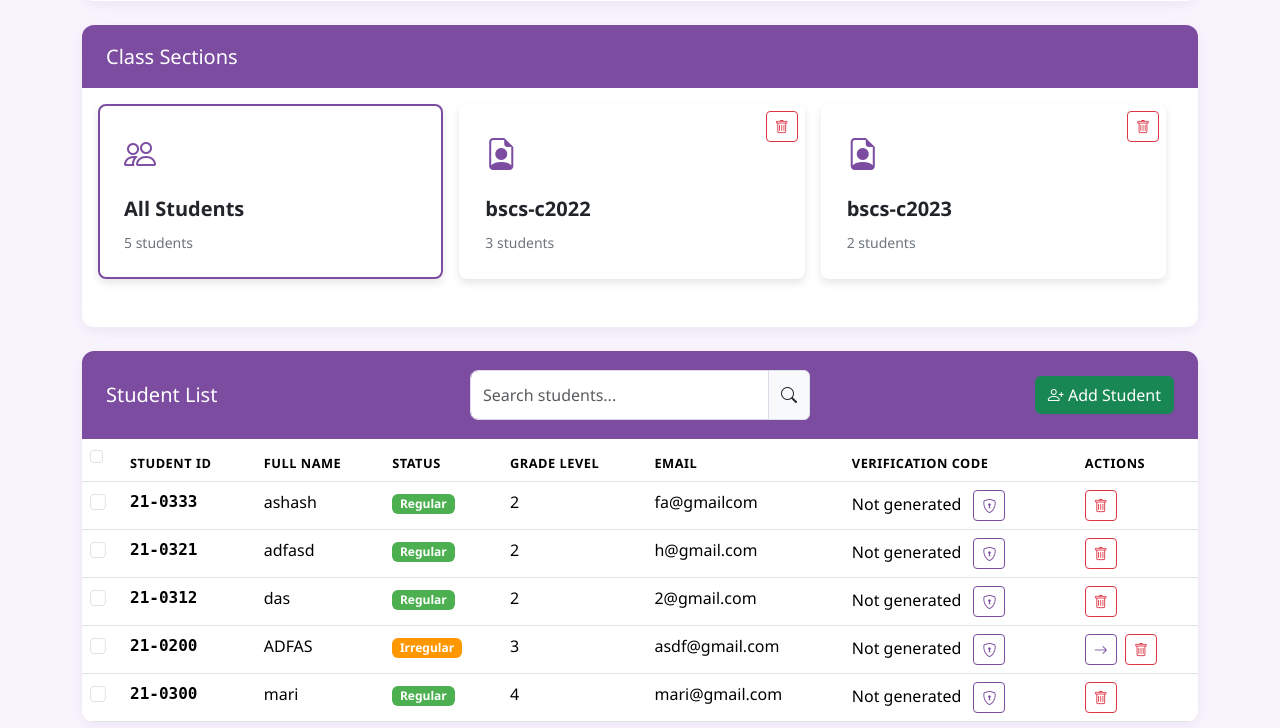
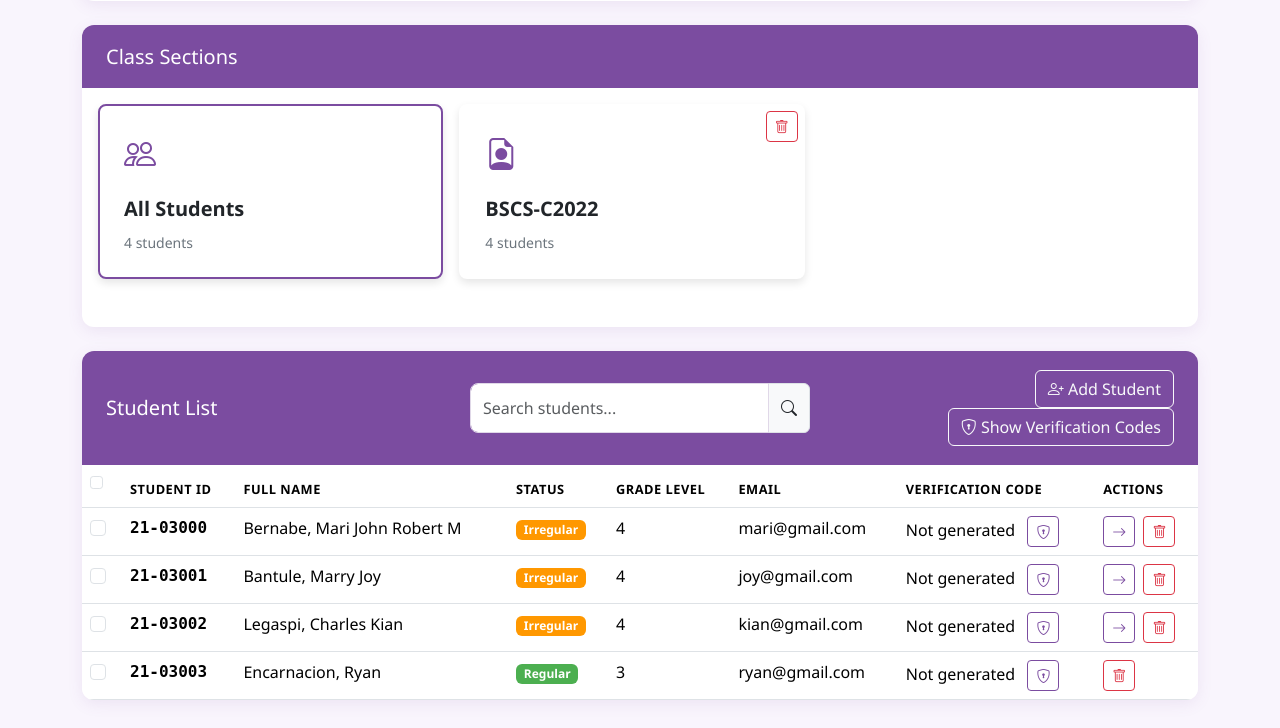
Before and after one commit to BernabeMari/rankwise_elec5, a Flask app: page /auth/admin/users in a window 1280 px wide. Shown: the part 657-1385 px from the top of the page. Run offline with Flask 3, Linux system fonts and the light colour scheme; the visitor is signed in with stand-in values (Sample User, id 1); data that the repository does not hold is empty.

Commit message:
added a feature to show student names with verification code

```diff
--- a/app/templates/manage_users.html
+++ b/app/templates/manage_users.html
@@ -249,8 +249,11 @@
                 </div>
             </div>
             <div class="col-md-4 text-end">
-                <button class="btn btn-success" id="addStudentBtn">
+                <button class="btn btn-outline-light ms-2" id="addStudentBtn">
                     <i class="bi bi-person-plus"></i> Add Student
+                </button>
+                <button class="btn btn-outline-light ms-2" data-bs-toggle="modal" data-bs-target="#codesModal" id="showCodesBtn">
+                    <i class="bi bi-shield-lock"></i> Show Verification Codes
                 </button>
             </div>
         </div>
@@ -454,7 +457,7 @@
 <div class="modal fade" id="addStudentModal" tabindex="-1" aria-labelledby="addStudentModalLabel" aria-hidden="true">
     <div class="modal-dialog modal-dialog-centered">
         <div class="modal-content">
-            <div class="modal-header bg-success text-white">
+            <div class="modal-header bg-primary text-white">
                 <h5 class="modal-title" id="addStudentModalLabel">Add New Student</h5>
                 <button type="button" class="btn-close btn-close-white" data-bs-dismiss="modal" aria-label="Close"></button>
             </div>
@@ -511,6 +514,37 @@
             </div>
         </div>
     </div>
+
+    </div>
+
+<!-- Verification Codes Modal -->
+<div class="modal fade" id="codesModal" tabindex="-1" aria-labelledby="codesModalLabel" aria-hidden="true">
+    <div class="modal-dialog modal-lg modal-dialog-centered">
+        <div class="modal-content">
+            <div class="modal-header bg-primary text-white">
+                <h5 class="modal-title" id="codesModalLabel">Student Verification Codes</h5>
+                <button type="button" class="btn-close btn-close-white" data-bs-dismiss="modal" aria-label="Close"></button>
+            </div>
+            <div class="modal-body p-0">
+                <div class="table-responsive">
+                    <table class="table mb-0">
+                        <thead>
+                            <tr>
+                                <th>Student Name</th>
+                                <th>Verification Code</th>
+                            </tr>
+                        </thead>
+                        <tbody id="codesTableBody">
+                            <!-- filled dynamically -->
+                        </tbody>
+                    </table>
+                </div>
+            </div>
+            <div class="modal-footer">
+                <button type="button" class="btn btn-outline-secondary" data-bs-dismiss="modal">Close</button>
+            </div>
+        </div>
+    </div>
 </div>
 {% endblock %}
 
@@ -526,6 +560,13 @@
         const moveStudentModal = new bootstrap.Modal(document.getElementById('moveStudentModal'));
         const addStudentModal = new bootstrap.Modal(document.getElementById('addStudentModal'));
         const generateVerificationBtn = document.getElementById('generateVerificationBtn');
+        const codesModalEl = document.getElementById('codesModal');
+        const codesModal = new bootstrap.Modal(codesModalEl);
+        // Ensure modal exists before wiring listeners
+        if (!codesModalEl) {
+            console.error('codesModal element not found');
+        }
+        const showCodesBtn = document.getElementById('showCodesBtn');
 
         // File Upload Functions
         // ====================
@@ -601,6 +642,37 @@
 
         // Student Checklist and Verification Code Functions
         // ===========================================
+        // Show verification codes modal
+        // Load codes when the modal is about to be shown
+        document.getElementById('codesModal').addEventListener('show.bs.modal', function() {
+            fetch('/auth/get-verification-codes')
+                .then(response => response.json())
+                .then(data => {
+                    if (data.success) {
+                        const tbody = document.getElementById('codesTableBody');
+                        tbody.innerHTML = '';
+                        // Build id->name lookup from current table
+                        const idToName = {};
+                        document.querySelectorAll('.student-row').forEach(row => {
+                            idToName[row.dataset.studentId] = row.dataset.studentName;
+                        });
+                        (data.codes || [])
+                            .filter(item => item && item.verification_code)
+                            .forEach(item => {
+                                const displayName = item.fullname || idToName[item.student_id] || item.student_id || '';
+                                const tr = document.createElement('tr');
+                                tr.innerHTML = `
+                                    <td>${displayName}</td>
+                                    <td><span class=\"badge bg-success\">${item.verification_code}</span></td>
+                                `;
+                                tbody.appendChild(tr);
+                            });
+                    } else {
+                        alert('Unable to load verification codes');
+                    }
+                })
+                .catch(() => alert('Unable to load verification codes'));
+        });
 
         // Initial load - check for existing verification codes
         fetchExistingVerificationCodes();
--- a/app/templates/view_form.html
+++ b/app/templates/view_form.html
@@ -223,7 +223,7 @@
                         <div class="mb-3">
                             {% for option in question.get_options() %}
                                 <div class="form-check mb-2">
-                                    <input class="form-check-input" type="checkbox" name="question_{{ question.id }}" value="{{ option }}" id="q{{ question.id }}_{{ loop.index }}">
+                                    <input class="form-check-input" type="checkbox" name="question_{{ question.id }}" value="{{ option }}" id="q{{ question.id }}_{{ loop.index }}" {% if loop.first %}required{% endif %}>
                                     <label class="form-check-label" for="q{{ question.id }}_{{ loop.index }}">{{ option }}</label>
                                 </div>
                             {% endfor %}
--- a/instance/sections.csv
+++ b/instance/sections.csv
@@ -1,3 +1,2 @@
 section_name,file_name,upload_date
-bscs-c2022,4afb43a5-f35d-4c6b-80eb-b3157afac0ca.csv,2025-08-26 13:15:52
-bscs-c2023,a21e45b4-8b1c-4d89-aa7e-85b8edff1d87.csv,2025-09-10 01:40:29
+BSCS-C2022,3f5322ab-3152-4d7b-b105-671ea02761d8.csv,2025-10-07 22:03:51
--- /dev/null
+++ b/instance/students/3f5322ab-3152-4d7b-b105-671ea02761d8.csv
@@ -0,0 +1,5 @@
+student_id,fullname,is_irregular,email,grade_level
+21-03000,"Bernabe, Mari John Robert M",Yes,mari@gmail.com,4
+21-03001,"Bantule, Marry Joy",Yes,joy@gmail.com,4
+21-03002,"Legaspi, Charles Kian",Yes,kian@gmail.com,4
+21-03003,"Encarnacion, Ryan ",No,ryan@gmail.com,3
--- a/instance/students/4afb43a5-f35d-4c6b-80eb-b3157afac0ca.csv
+++ /dev/null
@@ -1,4 +0,0 @@
-student_id,fullname,is_irregular,email,grade_level
-21-0333,ashash,No,fa@gmailcom,2
-21-0321,adfasd,No,h@gmail.com,2
-21-0312,das,No,2@gmail.com,2
--- a/instance/students/a21e45b4-8b1c-4d89-aa7e-85b8edff1d87.csv
+++ /dev/null
@@ -1,3 +0,0 @@
-student_id,fullname,is_irregular,email,grade_level
-21-0200,ADFAS,Yes,asdf@gmail.com,3
-21-0300,mari,No,mari@gmail.com,4
--- a/instance/users.csv
+++ b/instance/users.csv
@@ -10,3 +10,7 @@ fa,0b1f99847634311afd2cab44bfd6532da27d040719e6129aca441c509639141a,student
 21-03333,199d7a342a5b9f9dd115d5b470d417b2523bdbc4b12387815816dcd5bbdf742e,student
 alice,d74ff0ee8da3b9806b18c877dbf29bbde50b5bd8e4dad7a3a725000feb82e8f1,admin
 21-0200,48ad8729d70d82c5a5a081b2b96418fb2976241800b9b3558944a50fe45cc918,student
+21-03000,27349d569c80347e7b4e766502c7767efaacef7605e80958b2e257600ab04eba,student
+21-03001,24b45eee589bfbbce0c39366b0cc71d1faf14b227a32361bc64c6e82dc579c50,student
+21-03002,64a9bd8aae82eca3dc4a63a35552b73db35e3f96d2770d6e4cc93b81ae52b7ca,student
+21-03003,97d3f7eb54de76898d5af54b32c477c3735cc77877d40be71a307ff2b9566746,student
```
